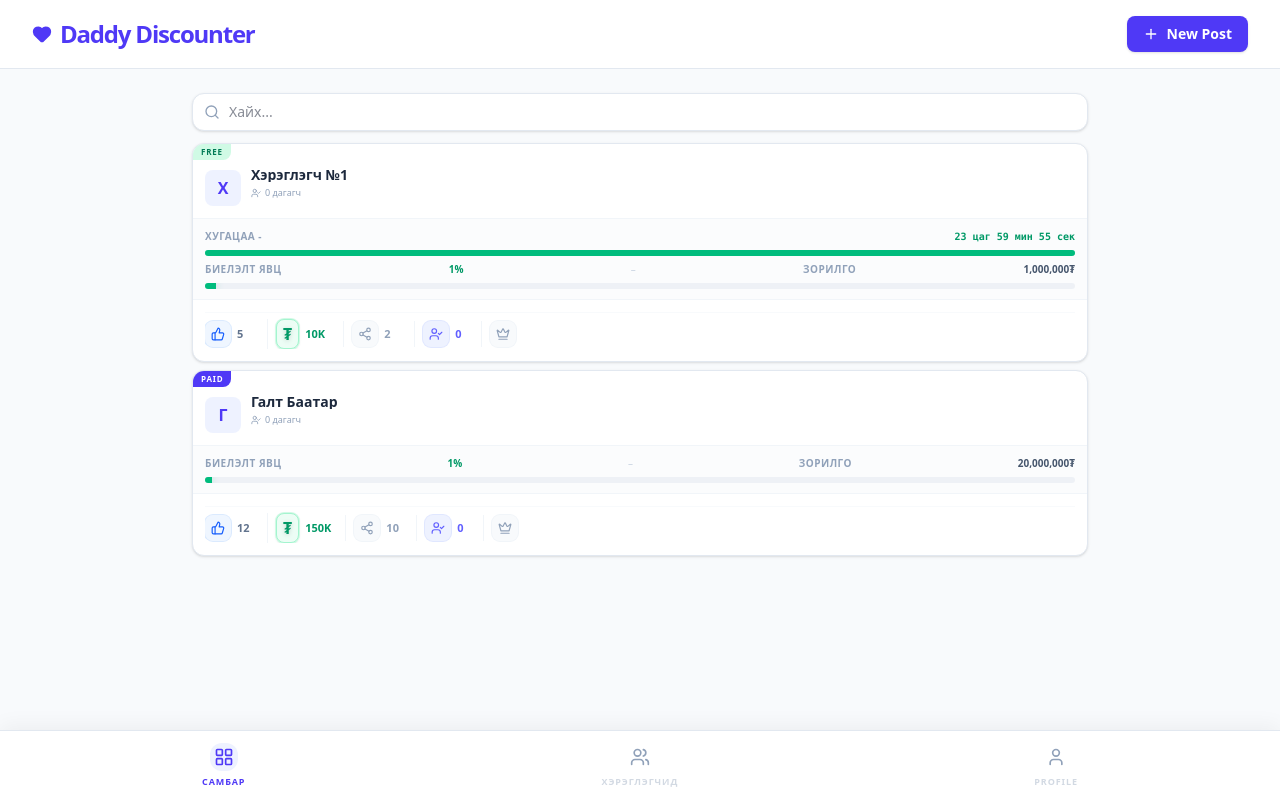
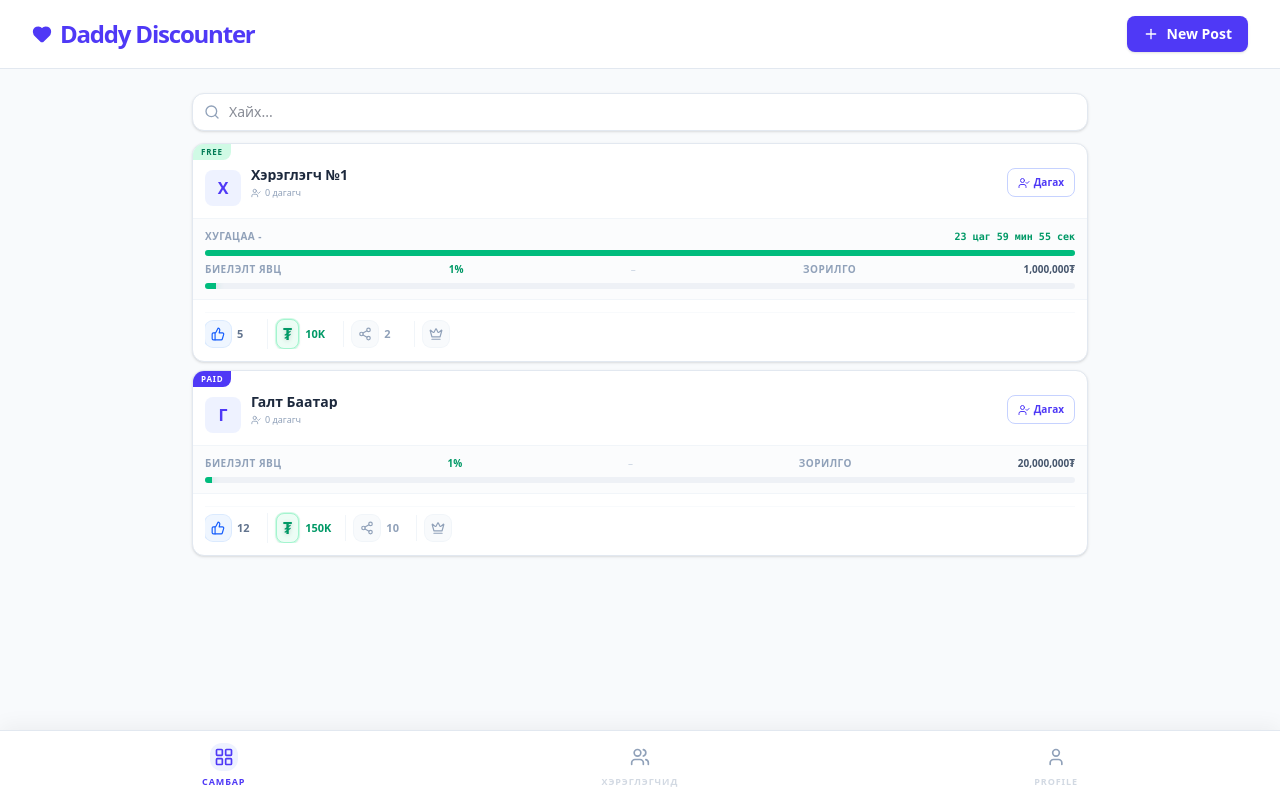
Before and after one commit to waterparkmongolia/daddydiscount, a React (Vite) app: page / in a window 1280 px wide. Built offline with nearby package versions, Linux system fonts and the light colour scheme.

Commit message:
Move Follow button to top of card next to member name

```diff
--- a/src/App.tsx
+++ b/src/App.tsx
@@ -624,6 +624,15 @@ export default function App() {
                             )}
                           </p>
                         </div>
+                        {/* Follow button — top right of card */}
+                        <button
+                          onClick={(e) => { e.stopPropagation(); cancelLongPress(); handleFollow(member.id); }}
+                          onMouseDown={e => e.stopPropagation()}
+                          className={`shrink-0 flex items-center gap-1 px-2.5 py-1.5 rounded-lg text-[10px] font-bold transition-all active:scale-95 border ${isFollowing ? 'bg-indigo-600 text-white border-indigo-600' : 'bg-white text-indigo-600 border-indigo-200 hover:bg-indigo-50'}`}
+                        >
+                          <UserCheck className="w-3 h-3" />
+                          {isFollowing ? 'Дагаж байна' : 'Дагах'}
+                        </button>
                       </div>
 
                       <div className="-mx-3 px-3 py-2.5 bg-slate-50/50 border-y border-slate-100 space-y-1.5">
@@ -704,18 +713,6 @@ export default function App() {
                         <Share2 className="w-3.5 h-3.5" />
                       </button>
                       <span className={`text-[11px] font-bold min-w-[16px] ${member.sharedBy?.includes(currentUser?.id || '') ? 'text-slate-600' : 'text-slate-400'}`}>{member.shares || 0}</span>
-                    </div>
-
-                    {/* Follow Action */}
-                    <div className="flex items-center gap-1.5 border-l border-slate-100 pl-2 pr-1.5">
-                      <button
-                        onClick={() => handleFollow(member.id)}
-                        className={`p-1.5 rounded-lg transition-all active:scale-90 flex items-center justify-center ring-1 ${isFollowing ? 'bg-indigo-600 text-white ring-indigo-600' : 'bg-indigo-50 text-indigo-500 hover:bg-indigo-100 ring-indigo-100'}`}
-                        title={isFollowing ? 'Дагахаа болих' : 'Дагах'}
-                      >
-                        <UserCheck className="w-3.5 h-3.5" />
-                      </button>
-                      <span className="text-[11px] font-bold text-indigo-500 min-w-[12px]">{(member.followers || []).length}</span>
                     </div>
 
                     {/* Membership Action */}
```
